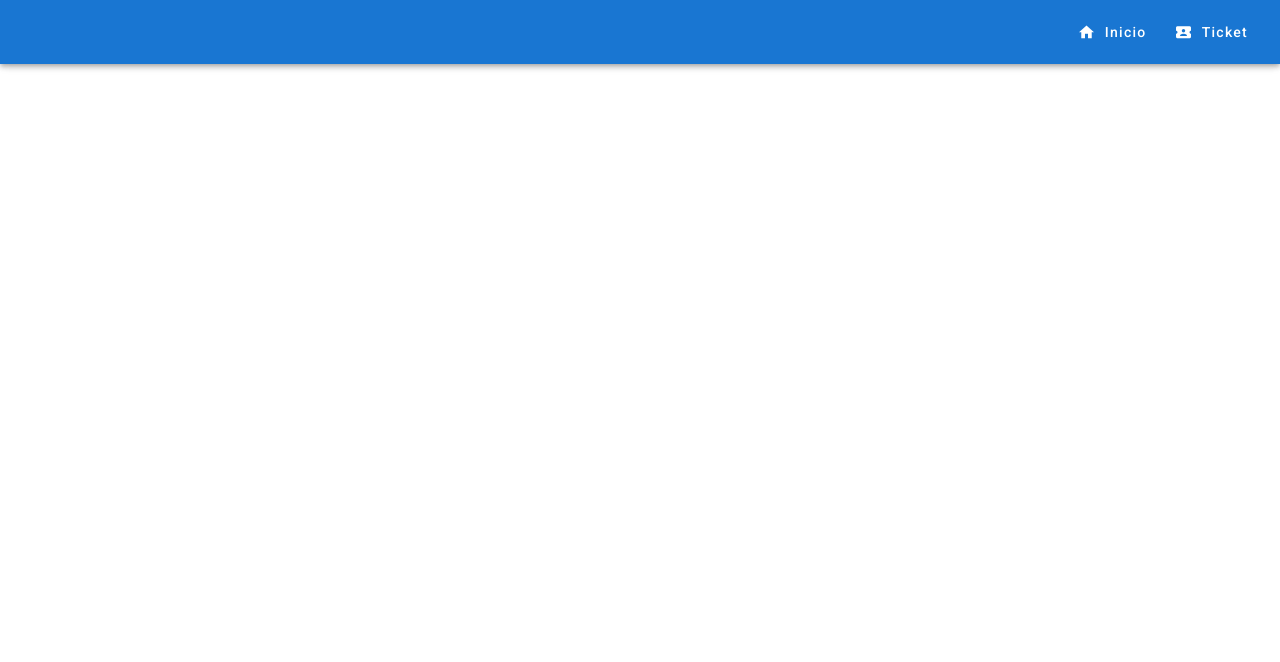
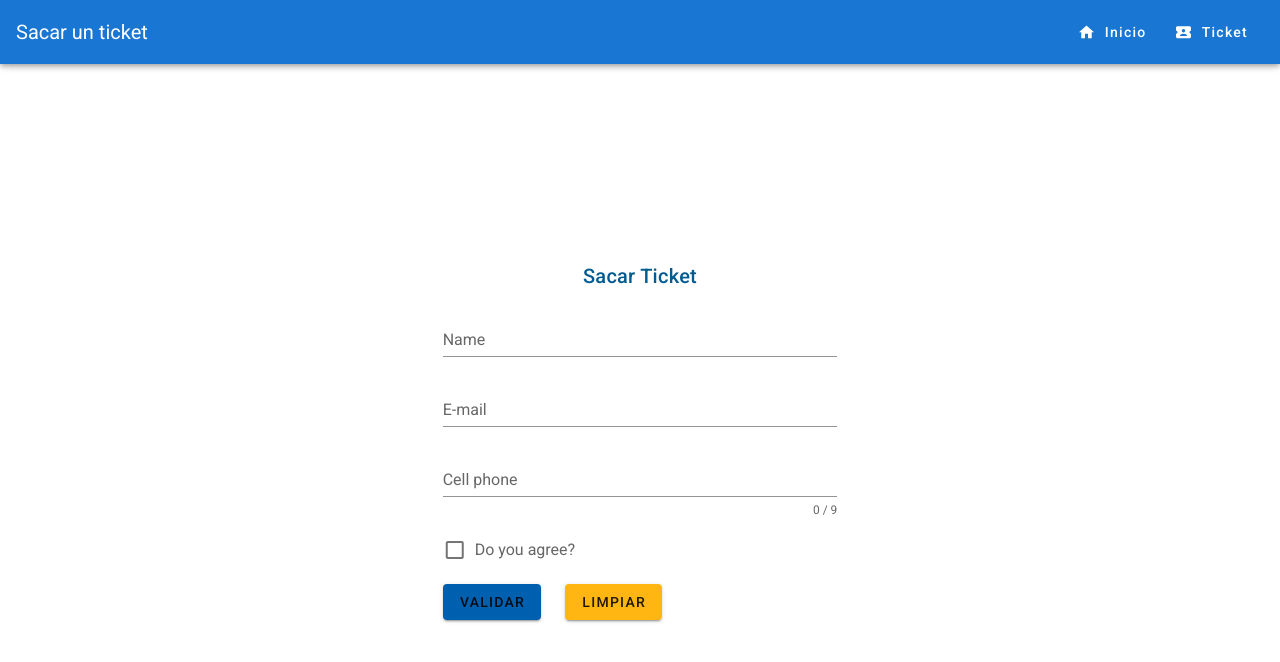
Before and after one commit to JavCho23/colasvirtuales, a Vue app: page /ticket in a window 1280 px wide. Shown: the top 662 px of the page. Built offline with nearby package versions, Linux system fonts and the light colour scheme.

Commit message:
Avance de la interfaz para el Registro de Ticket

```diff
--- a/src/App.vue
+++ b/src/App.vue
@@ -46,7 +46,7 @@ export default {
         case "/":
           title = "Colas";
           break;
-        case "/tickets":
+        case "/ticket":
           title = "Sacar un ticket";
           break;
       }
--- /dev/null
+++ b/src/components/RegTicket.vue
@@ -0,0 +1,103 @@
+<template>
+    <v-form
+        :class="isMobile ? 'pa-6' : 'pa-4'" :flat="isMobile ? true : false"
+        ref="form"
+        v-model="valid"
+        lazy-validation
+    >
+        <v-card-title class="text d-flex justify-center" v-text="title" />
+        <v-text-field
+            color="#015a90"
+            v-model="name"
+            :rules="nameRules"
+            label="Name"
+            required
+        ></v-text-field>
+
+        <v-text-field
+            color="#015a90"
+            v-model="email"
+            :rules="emailRules"
+            label="E-mail"
+            required
+        ></v-text-field>
+
+        <v-text-field
+            color="#015a90"
+            v-model="number"
+            :counter="9"
+            :rules="numberRules"
+            label="Cell phone"
+            required
+        ></v-text-field>
+
+        <v-checkbox
+            color="#015a90"
+            v-model="checkbox"
+            :rules="checkRules"
+            label="Do you agree?"
+            required
+        ></v-checkbox>
+
+        <v-btn
+            :disabled="!valid"
+            class="mr-6"
+            @click="validate"
+            color="#0060b0"
+        >
+            Validar
+        </v-btn>
+
+        <v-btn
+            class="mr-6"
+            @click="reset"
+            color="#ffb612"
+        >
+            Limpiar
+        </v-btn>
+    </v-form>
+</template>
+
+<script>
+export default {
+    data() {
+        return {
+            show: false,
+            title: "Sacar Ticket",
+            valid: true,
+            email: '',
+            emailRules: [
+                v => !!v || 'E-mail es requerido',
+                v => /.+@.+\..+/.test(v) || 'E-mail no es válido',
+            ],
+            number: '',
+            numberRules: [
+                v => !!v || 'El número es requerido',
+                v => (v && v.length == 9) || 'Número incorrecto',
+            ],
+            checkbox: false,
+        };
+    },
+
+    computed: {
+        isMobile() {
+            return this.$vuetify.breakpoint.smAndDown;
+        },
+    },
+
+    methods: {
+        validate () {
+            this.$refs.form.validate()
+        },
+        reset () {
+            this.$refs.form.reset()
+        }
+    },
+};
+</script>
+
+<style scoped>
+.text {
+    color: #015a90;
+}
+</style>
--- a/src/router/index.js
+++ b/src/router/index.js
@@ -24,6 +24,11 @@ const routes = [
     name: "Login",
     component: () => import("../views/Login.vue"),
   },
+  {
+    path: "/ticket",
+    name: "Ticket",
+    component: () => import("../views/Ticket.vue"),
+  },
 ];
 
 const router = new VueRouter({
--- /dev/null
+++ b/src/views/Ticket.vue
@@ -0,0 +1,30 @@
+<template>
+    <div class="fondo d-flex align-center">
+    <v-row no-gutters class="d-flex justify-center">
+        <v-col cols="12" md="4">
+            <regTicket />
+        </v-col>
+    </v-row>
+    </div>
+</template>
+
+<script>
+import regTicket from "@/components/RegTicket.vue";
+export default {
+    name: "Ticket",
+
+    components: {
+        regTicket,
+    },
+
+    data: () => ({
+    //
+    }),
+};
+</script>
+<style scoped>
+.fondo {
+    width: 100%;
+    height: 100%;
+}
+</style>
```
Also changed, not shown: 1 other file (tests, documents, lock files or other folders).
